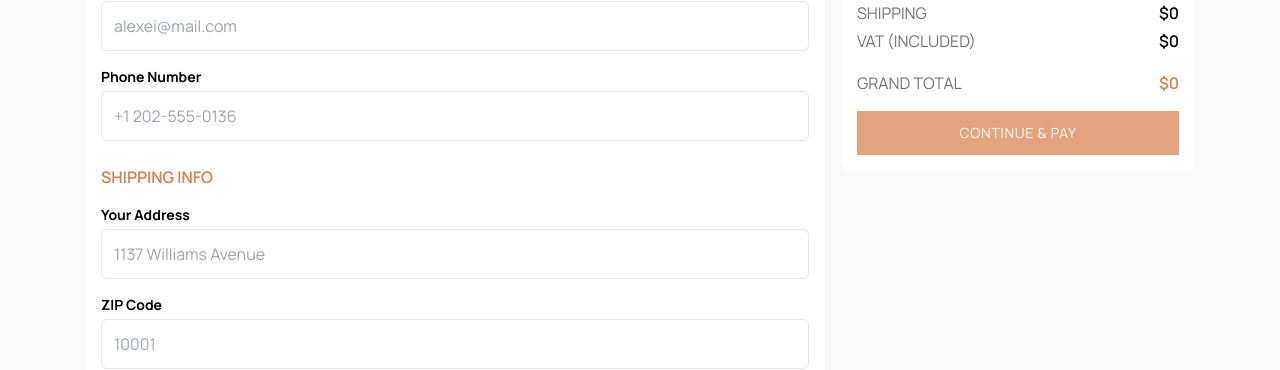
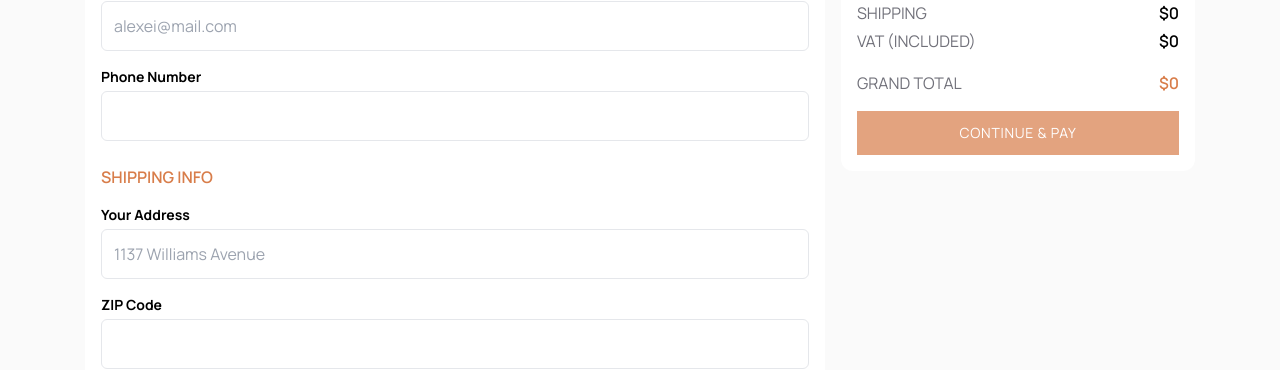
Before and after one commit to Aleksandre-jachvadze/audiophile--, a React (Vite) app: page /checkout in a window 1280 px wide. Shown: the part 441-811 px from the top of the page. Built offline with nearby package versions, Linux system fonts and the light colour scheme.

Commit message:
fix: improve error handling, placeholder management, and value condition

```diff
--- a/src/components/checkout/InfoInput.tsx
+++ b/src/components/checkout/InfoInput.tsx
@@ -14,7 +14,7 @@ type InputInfoProps = {
 };
 
 const InfoInput = forwardRef<HTMLInputElement, InputInfoProps>(
-  ({ label, id, placeholder, type = "text", errorMessage = "", value, handleValue, maxLength = 100, required, inputMode = 'text'}, ref) => {
+  ({ label, id, placeholder, type = "text", errorMessage = "", value, handleValue, maxLength = 100, required, inputMode = 'text' }, ref) => {
     return (
       <div className="flex flex-col">
         <label htmlFor={id} className="text-sm font-bold mb-1 flex justify-between items-center">
@@ -24,15 +24,17 @@ const InfoInput = forwardRef<HTMLInputElement, InputInfoProps>(
         <input
           ref={ref}
           onChange={handleValue}
-          value={value === 0 ? "" : value}
+          value={value === 0 ? "" : value} // empty string if value is zero
           id={id}
           type={type}
           name={id}
           inputMode={inputMode}
           maxLength={maxLength}
-          placeholder={placeholder}
+          placeholder={value === "" ? placeholder : ""} // Update placeholder conditionally
           required={required}
-          className={errorMessage ? 'border p-3 rounded-md outline-none border-red-500 caret-custom-orange' : 'focus:border-custom-orange border p-3 rounded-md outline-none caret-custom-orange'}
+          className={`border p-3 rounded-md outline-none caret-custom-orange ${
+            errorMessage ? 'border-red-500' : 'focus:border-custom-orange'
+          }`}
           aria-invalid={errorMessage ? 'true' : 'false'}
         />
       </div>
```
